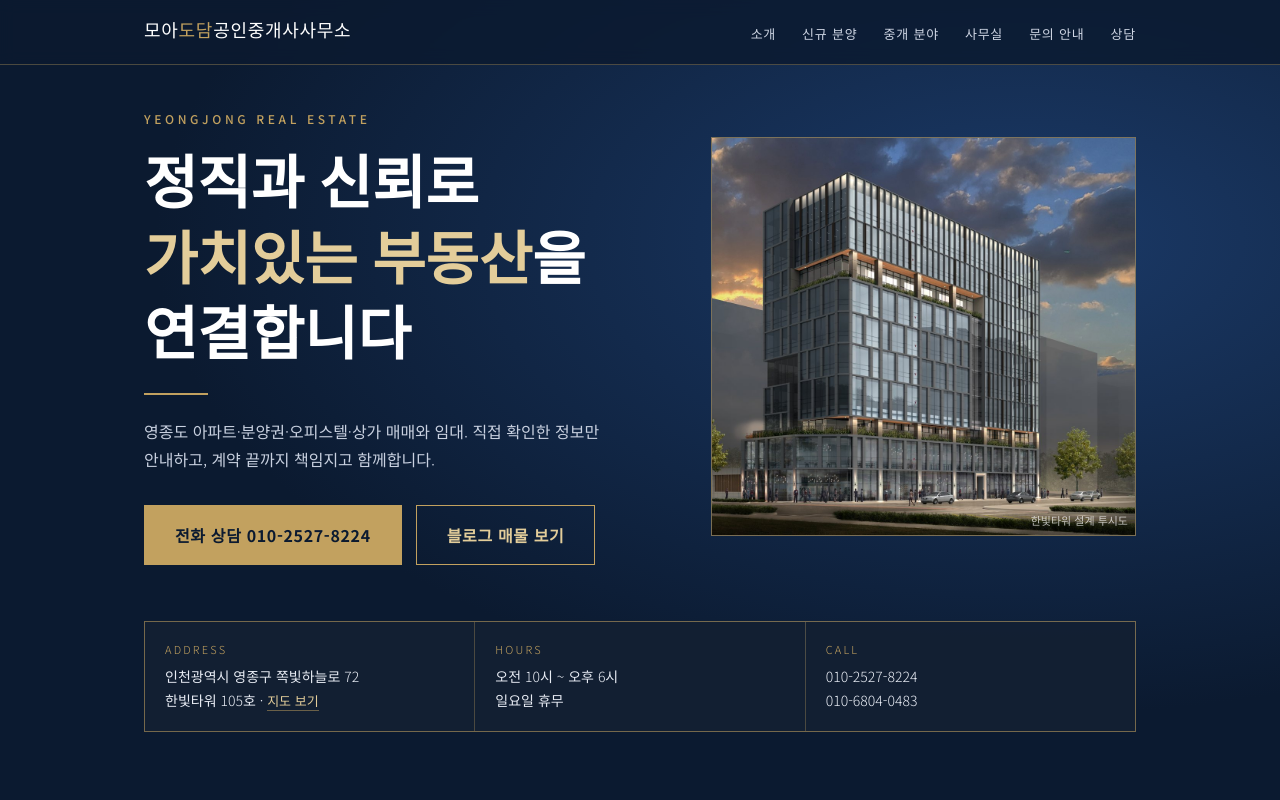
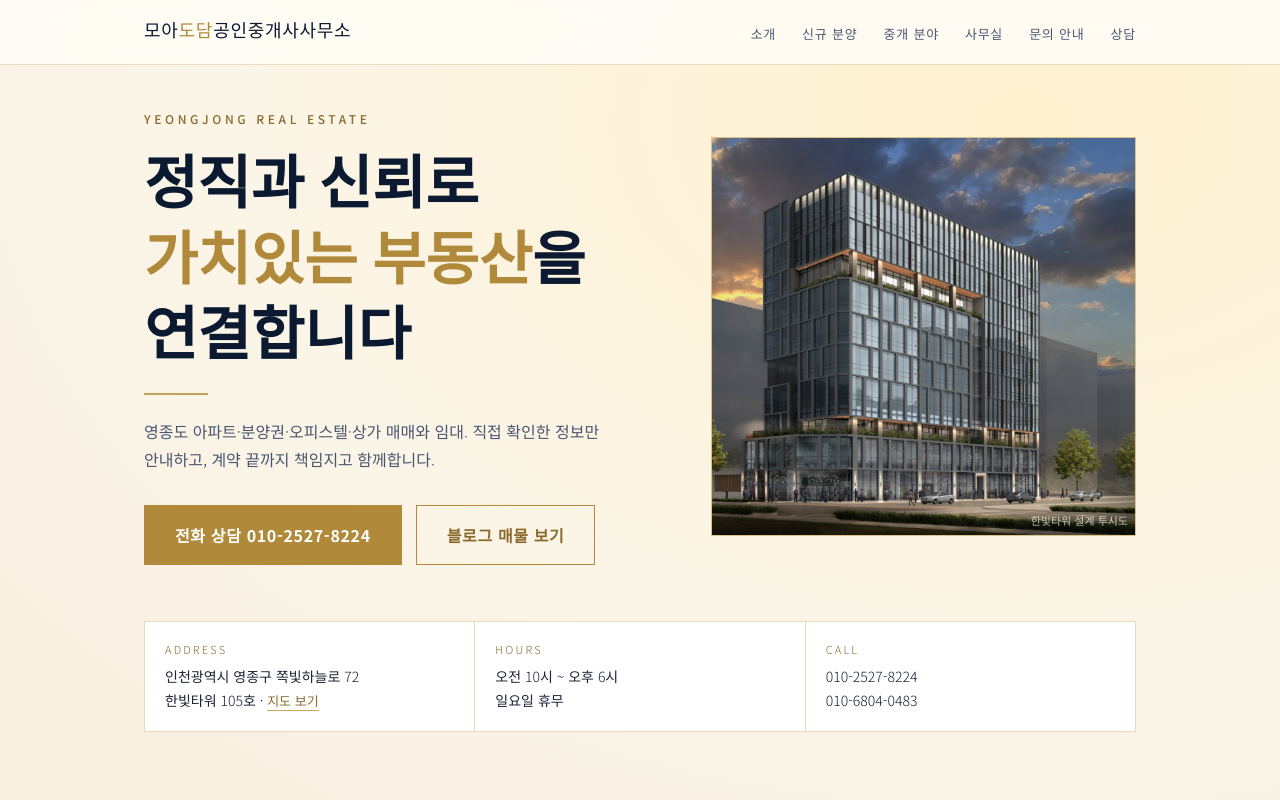
Before and after one commit to byunjiyoung/byunjiyoung.github.io, a plain HTML site: page index.html in a window 1280 px wide. Shown: the top 800 px of the page. Drawn offline with Linux system fonts and the light colour scheme.

Commit message:
밝은 크림·금색 톤으로 변경

```diff
--- a/index.html
+++ b/index.html
@@ -16,7 +16,7 @@
 <meta property="og:locale" content="ko_KR">
 <meta property="og:site_name" content="모아도담공인중개사사무소">
 <meta name="twitter:card" content="summary_large_image">
-<meta name="theme-color" content="#0b1a30">
+<meta name="theme-color" content="#fbf7ef">
 <script type="application/ld+json">{"@context":"https://schema.org","@type":"RealEstateAgent","name":"모아도담공인중개사사무소","telephone":"+82-10-2527-8224","faxNumber":"+82-504-151-0483","email":"jenniferb@naver.com","address":{"@type":"PostalAddress","streetAddress":"쪽빛하늘로 72 한빛타워 105호","addressLocality":"영종구","addressRegion":"인천광역시","addressCountry":"KR"},"openingHoursSpecification":{"@type":"OpeningHoursSpecification","dayOfWeek":["Monday","Tuesday","Wednesday","Thursday","Friday","Saturday"],"opens":"10:00","closes":"18:00"},"sameAs":["https://blog.naver.com/parkcp77"]}</script>
 <link rel="preconnect" href="https://fonts.googleapis.com">
 <link href="https://fonts.googleapis.com/css2?family=Noto+Serif+KR:wght@500;700&family=Noto+Sans+KR:wght@300;400;500;700&display=swap" rel="stylesheet">
@@ -101,7 +101,24 @@ footer{background:#07111f;color:#b3bdd0;font-size:15px;text-align:center;padding
 @media(max-width:900px){.contact{grid-template-columns:1fr;gap:32px}.cards{max-width:900px}}
 @media(max-width:760px){header nav{display:none}.fixcall{display:block}.contact{grid-template-columns:1fr;gap:32px}section{padding:72px 0}.hero-grid{grid-template-columns:1fr;gap:36px}.hero-img{order:-1}.hero-img:before{display:none}}
 </style>
-</head>
+<style id="light">
+header{background:rgba(255,252,246,.92);border-bottom:1px solid #e8dcc0}
+.logo{color:var(--navy)}.logo i{color:#b08a3a}
+header nav a{color:#4a5670}header nav a:hover{color:#8a6a2c}
+.hero{color:var(--navy);background:radial-gradient(ellipse at 80% 15%,#fff1cf 0%,#fbf5e8 55%,#f7efe0 100%)}
+.hero h1 em{color:#b08a3a}.hero p{color:#4a5670}
+.hero-img img{border:1px solid #d9c18a}.hero-img:before{border-color:#d9c18a}
+.btn{color:#fff;background:#b08a3a;border-color:#b08a3a}.btn:hover{background:#9a7730}
+.btn.line{background:transparent;color:#8a6a2c}.btn.line:hover{background:rgba(176,138,58,.12)}
+.facts{background:#e8dcc0;border-color:#e8dcc0}.facts div{background:#fff;color:var(--ink)}.facts span{color:#8a6a2c}
+.map{color:#8a6a2c;border-color:#c9a85a}
+.eyebrow,.label{color:#8a6a2c}
+.dark{background:#f4ead3;color:var(--ink)}.dark .lead,.dark p{color:var(--sub)}
+.proj{background:#fff;border-color:#e2d3ae}.proj small{color:#8a6a2c}.proj p{color:var(--sub)}
+.tel{color:#8a6a2c}
+.contact img{box-shadow:0 14px 34px rgba(80,60,20,.18);border-color:#e2d3ae}
+.fixcall{background:#b08a3a;color:#fff}
+</style></head>
 <body>
 <header><div class="wrap"><a class="logo" href="#top">모아<i>도담</i>공인중개사사무소</a>
 <nav><a href="#about">소개</a><a href="#new">신규 분양</a><a href="#biz">중개 분야</a><a href="#office">사무실</a><a href="#faq">문의 안내</a><a href="#contact">상담</a></nav></div></header>
```
